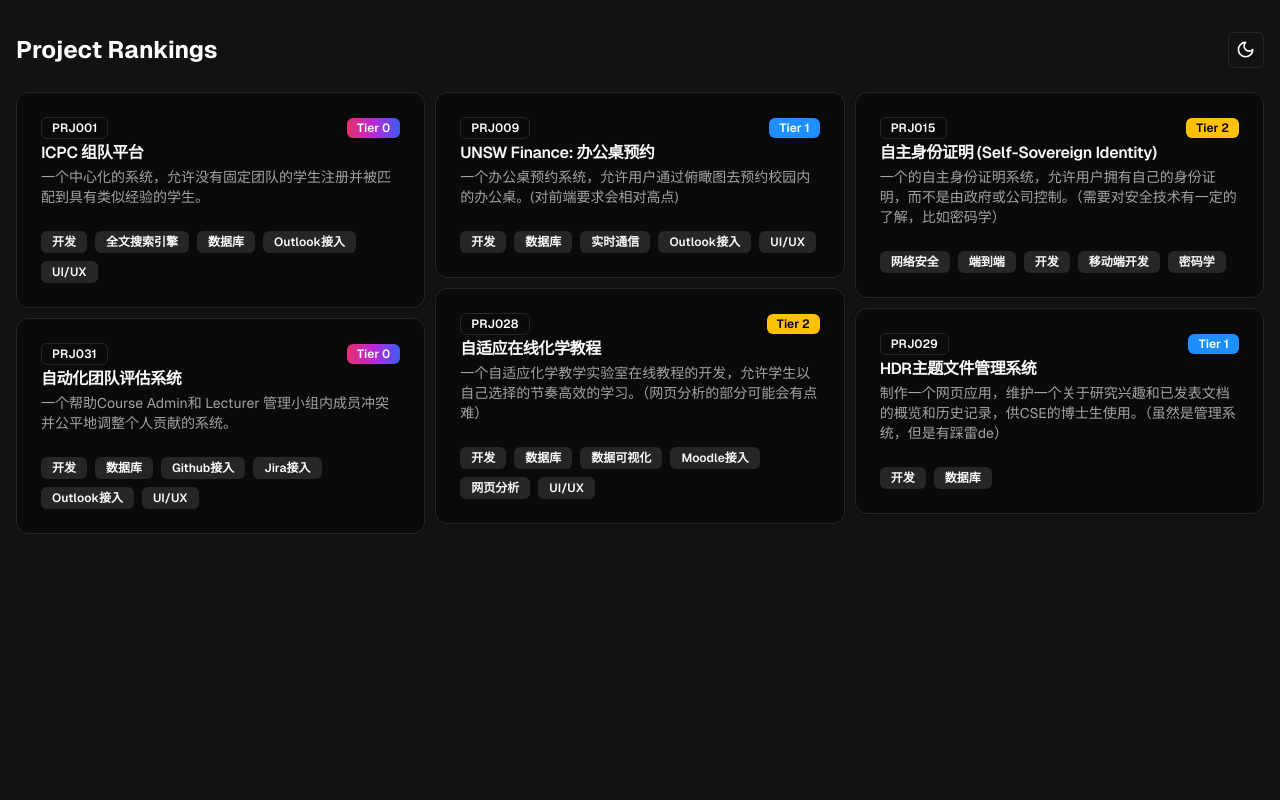
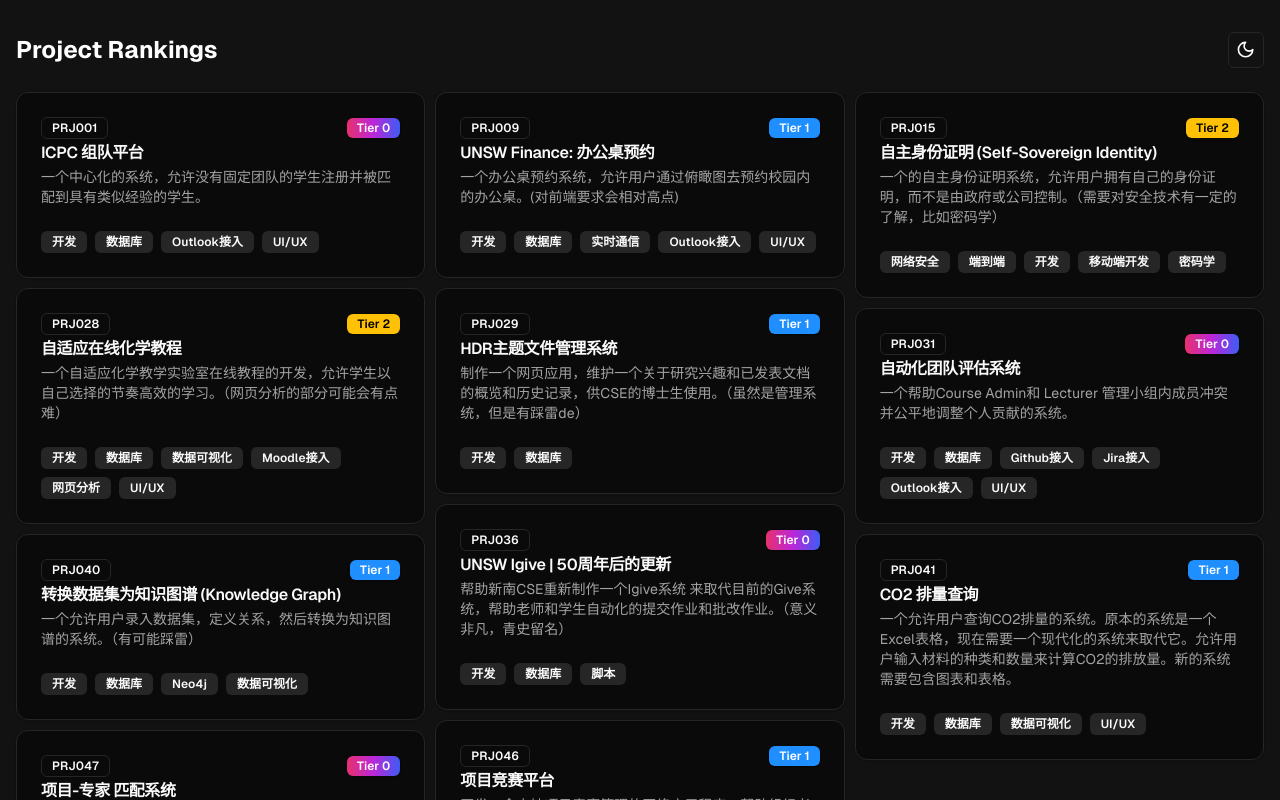
Before and after one commit to TommyZhang-z/projo, a Next.js app: page / in a window 1280 px wide. Shown: the top 800 px of the page. Built offline with nearby package versions, Linux system fonts and the light colour scheme.

Commit message:
new update on proj list

```diff
--- a/src/components/project-rankings.tsx
+++ b/src/components/project-rankings.tsx
@@ -29,7 +29,7 @@ const projects: Project[] = [
     title: "ICPC 组队平台",
     description:
       "一个中心化的系统，允许没有固定团队的学生注册并被匹配到具有类似经验的学生。",
-    tags: ["开发", "全文搜索引擎", "数据库", "Outlook接入", "UI/UX"],
+    tags: ["开发", "数据库", "Outlook接入", "UI/UX"],
     tier: 0,
   },
   {
@@ -71,6 +71,46 @@ const projects: Project[] = [
     description:
       "一个帮助Course Admin和 Lecturer 管理小组内成员冲突并公平地调整个人贡献的系统。",
     tags: ["开发", "数据库", "Github接入", "Jira接入", "Outlook接入", "UI/UX"],
+    tier: 0,
+  },
+  {
+    id: "PRJ036",
+    title: "UNSW Igive | 50周年后的更新",
+    description:
+      "帮助新南CSE重新制作一个Igive系统 来取代目前的Give系统，帮助老师和学生自动化的提交作业和批改作业。（意义非凡，青史留名）",
+    tags: ["开发", "数据库", "脚本"],
+    tier: 0,
+  },
+  {
+    id: "PRJ040",
+    title: "转换数据集为知识图谱 (Knowledge Graph)",
+    description:
+      "一个允许用户录入数据集，定义关系，然后转换为知识图谱的系统。（有可能踩雷）",
+    tags: ["开发", "数据库", "Neo4j", "数据可视化"],
+    tier: 1,
+  },
+  {
+    id: "PRJ041",
+    title: "CO2 排量查询",
+    description:
+      "一个允许用户查询CO2排量的系统。原本的系统是一个Excel表格，现在需要一个现代化的系统来取代它。允许用户输入材料的种类和数量来计算CO2的排放量。新的系统需要包含图表和表格。",
+    tags: ["开发", "数据库", "数据可视化", "UI/UX"],
+    tier: 1,
+  },
+  {
+    id: "PRJ046",
+    title: "项目竞赛平台",
+    description:
+      "开发一个支持项目竞赛管理的网络应用程序，帮助组织者成功举办活动并让参与者有效参与。（工作量较大，而且对开发流程和质量比较严格）",
+    tags: ["开发", "数据库", "微服务", "CI/CD", "实时聊天", "UI/UX"],
+    tier: 1,
+  },
+  {
+    id: "PRJ047",
+    title: "项目-专家 匹配系统",
+    description:
+      "开发一个网页平台，匹配公司发布的项目，和有意愿参与项目的个人。（难度简单，意义不明，感觉像凑数发福利的）",
+    tags: ["开发", "数据库", "CI/CD", "UI/UX"],
     tier: 0,
   },
 ];
```
